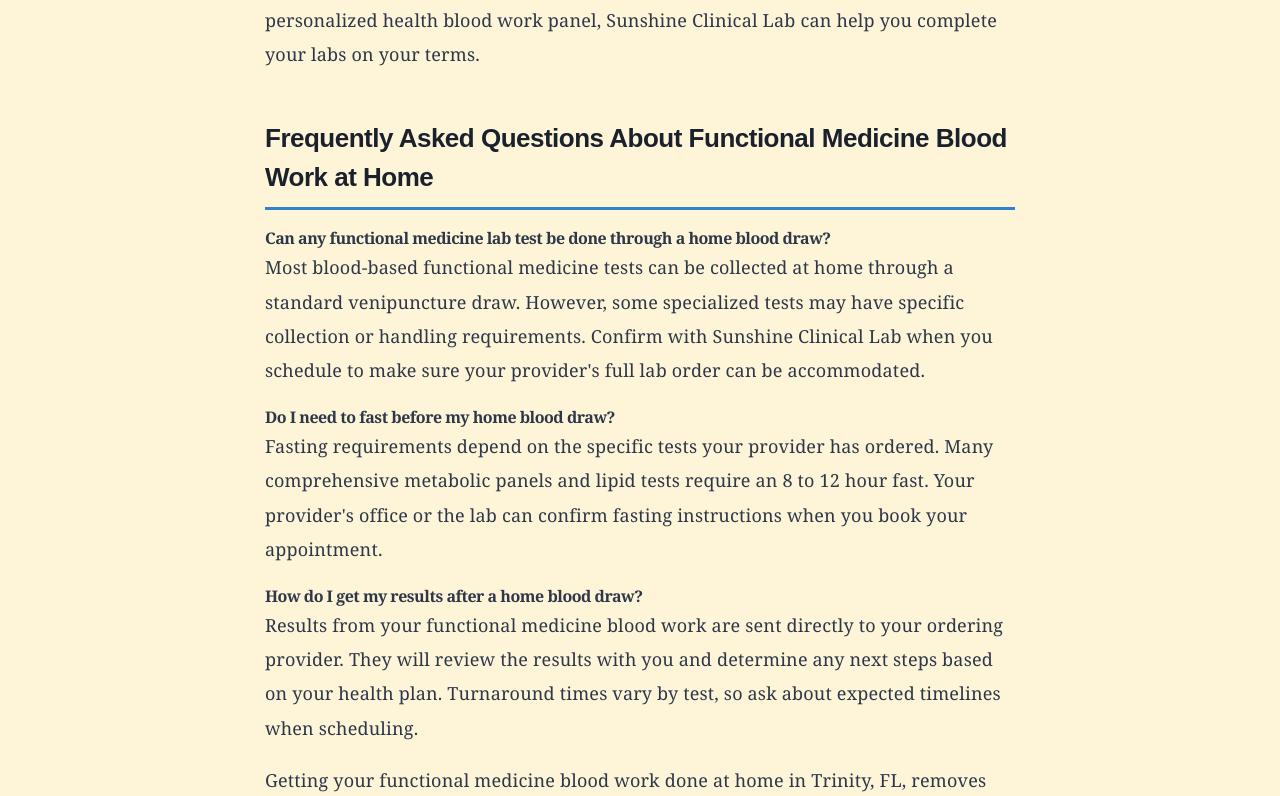
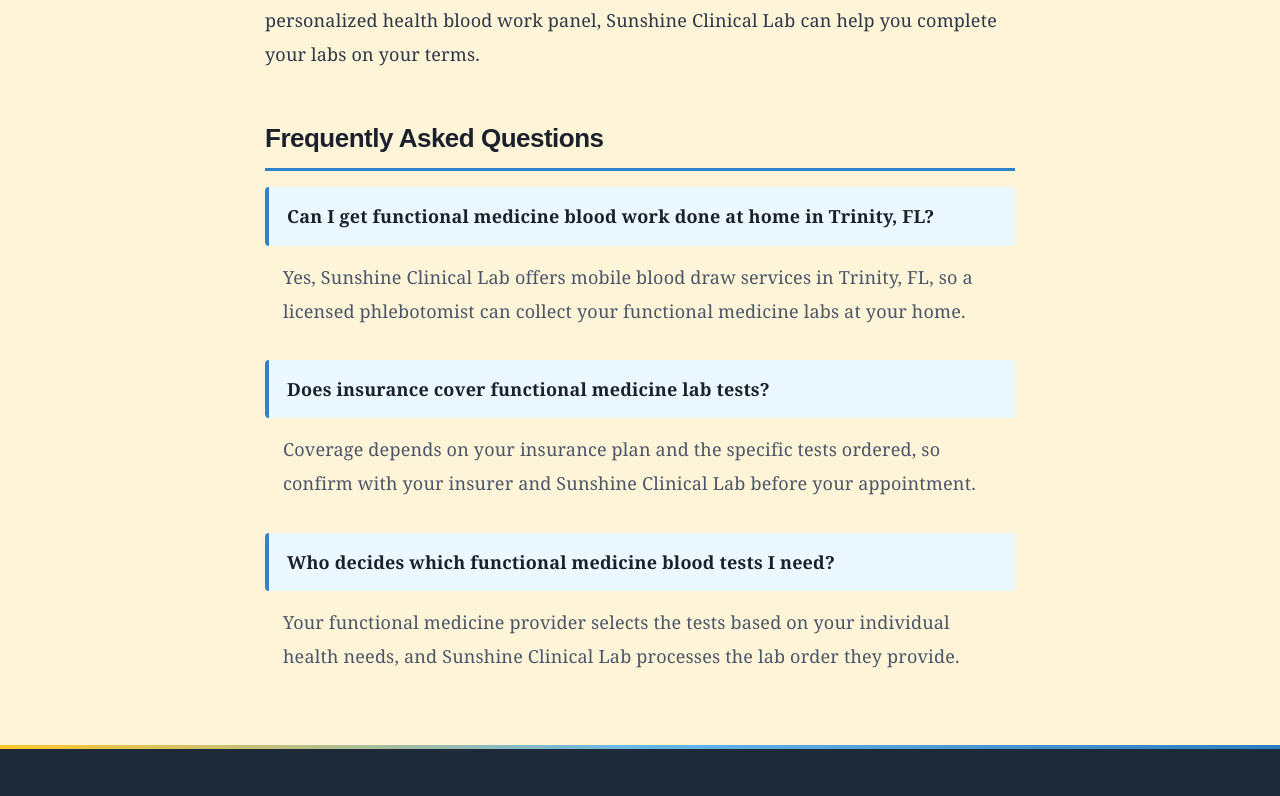
Before and after one commit to Echo5Digital/Sunshinelabus, a Next.js app in the folder frontend/: page /blog/can-you-get-your-functional-medicine-blood-work-done-at-home-in-trinity-fl in a window 1280 px wide. Shown: the part 5844-6640 px from the top of the page. Built offline with nearby package versions, Linux system fonts and the light colour scheme.

Commit message:
feat(blog): update FAQ section and enhance content for home blood draw services

```diff
--- a/frontend/app/blog/can-you-get-your-functional-medicine-blood-work-done-at-home-in-trinity-fl/page.jsx
+++ b/frontend/app/blog/can-you-get-your-functional-medicine-blood-work-done-at-home-in-trinity-fl/page.jsx
@@ -102,20 +102,6 @@
 <p style="font-size: 18px !important; line-height: 1.9 !important; color: #2d3748 !important; margin-bottom: 18px !important; letter-spacing: 0.01em !important;">For patients who prefer the convenience of a mobile blood draw, Sunshine sends licensed phlebotomists directly to your home. Coverage areas and scheduling availability can be confirmed by calling (727) 233-5223.</p>
 <p style="font-size: 18px !important; line-height: 1.9 !important; color: #2d3748 !important; margin-bottom: 18px !important; letter-spacing: 0.01em !important;">Whether your functional medicine provider has ordered a single test or a full personalized health blood work panel, Sunshine Clinical Lab can help you complete your labs on your terms.</p>
 
-<h2 style="font-size: 26px !important; color: #1a202c !important; font-weight: 800 !important; margin-top: 48px !important; margin-bottom: 16px !important; padding-bottom: 10px !important; border-bottom: 3px solid #3182ce !important; font-family: 'Arial', sans-serif !important;">Frequently Asked Questions About Functional Medicine Blood Work at Home</h2>
-<h3>Can any functional medicine lab test be done through a home blood draw?</h3>
-<p style="font-size: 18px !important; line-height: 1.9 !important; color: #2d3748 !important; margin-bottom: 18px !important; letter-spacing: 0.01em !important;">Most blood-based functional medicine tests can be collected at home through a standard venipuncture draw. However, some specialized tests may have specific collection or handling requirements. Confirm with Sunshine Clinical Lab when you schedule to make sure your provider's full lab order can be accommodated.</p>
-<h3>Do I need to fast before my home blood draw?</h3>
-<p style="font-size: 18px !important; line-height: 1.9 !important; color: #2d3748 !important; margin-bottom: 18px !important; letter-spacing: 0.01em !important;">Fasting requirements depend on the specific tests your provider has ordered. Many comprehensive metabolic panels and lipid tests require an 8 to 12 hour fast. Your provider's office or the lab can confirm fasting instructions when you book your appointment.</p>
-<h3>How do I get my results after a home blood draw?</h3>
-<p style="font-size: 18px !important; line-height: 1.9 !important; color: #2d3748 !important; margin-bottom: 18px !important; letter-spacing: 0.01em !important;">Results from your functional medicine blood work are sent directly to your ordering provider. They will review the results with you and determine any next steps based on your health plan. Turnaround times vary by test, so ask about expected timelines when scheduling.</p>
-
-<p style="font-size: 18px !important; line-height: 1.9 !important; color: #2d3748 !important; margin-bottom: 18px !important; letter-spacing: 0.01em !important;">Getting your functional medicine blood work done at home in Trinity, FL, removes one of the biggest barriers to staying on top of the lab testing your provider has ordered. Instead of rearranging your day around lab hours, you can have a licensed phlebotomist come to your home, complete the draw, and get your samples to the lab without any extra hassle.</p>
-<p style="font-size: 18px !important; line-height: 1.9 !important; color: #2d3748 !important; margin-bottom: 18px !important; letter-spacing: 0.01em !important;">Sunshine Clinical Lab makes this process simple for patients in Trinity and New Port Richey, with both insurance and self-pay options available. The key is to start with the lab order from your functional medicine provider, then let the Sunshine team handle the rest.</p>
-<p style="font-size: 18px !important; line-height: 1.9 !important; color: #2d3748 !important; margin-bottom: 18px !important; letter-spacing: 0.01em !important;">Ready to schedule your home blood draw? Call Sunshine Clinical Lab at <strong style="color: #1a202c !important; font-weight: 700 !important;">(727) 233-5223</strong> to confirm availability, coverage, and fees for your specific lab order. You can also visit their Trinity location if you prefer an in-person draw.</p>
-<p style="font-size: 18px !important; line-height: 1.9 !important; color: #2d3748 !important; margin-bottom: 18px !important; letter-spacing: 0.01em !important;"><strong style="color: #1a202c !important; font-weight: 700 !important;">Image suggestion:</strong> A licensed phlebotomist performing a blood draw in a patient's home setting.
-<strong style="color: #1a202c !important; font-weight: 700 !important;">Alt text:</strong> Licensed phlebotomist performing a functional medicine home blood draw in Trinity, FL, for Sunshine Clinical Lab.</p>
-
 <h2 style="font-size: 26px !important; color: #1a202c !important; font-weight: 800 !important; margin-top: 48px !important; margin-bottom: 16px !important; padding-bottom: 10px !important; border-bottom: 3px solid #3182ce !important; font-family: 'Arial', sans-serif !important;">Frequently Asked Questions</h2>
 <p style="background: #ebf8ff !important; border-left: 4px solid #3182ce !important; padding: 12px 18px !important; border-radius: 4px !important; margin-bottom: 4px !important; font-size: 18px !important; line-height: 1.9 !important; color: #2d3748 !important; letter-spacing: 0.01em !important;"><strong style="color: #1a202c !important; font-weight: 700 !important;">Can I get functional medicine blood work done at home in Trinity, FL?</strong></p>
 <p style="padding: 10px 18px 14px !important; margin-bottom: 18px !important; color: #4a5568 !important; font-size: 18px !important; line-height: 1.9 !important; letter-spacing: 0.01em !important;">Yes, Sunshine Clinical Lab offers mobile blood draw services in Trinity, FL, so a licensed phlebotomist can collect your functional medicine labs at your home.</p>
```
